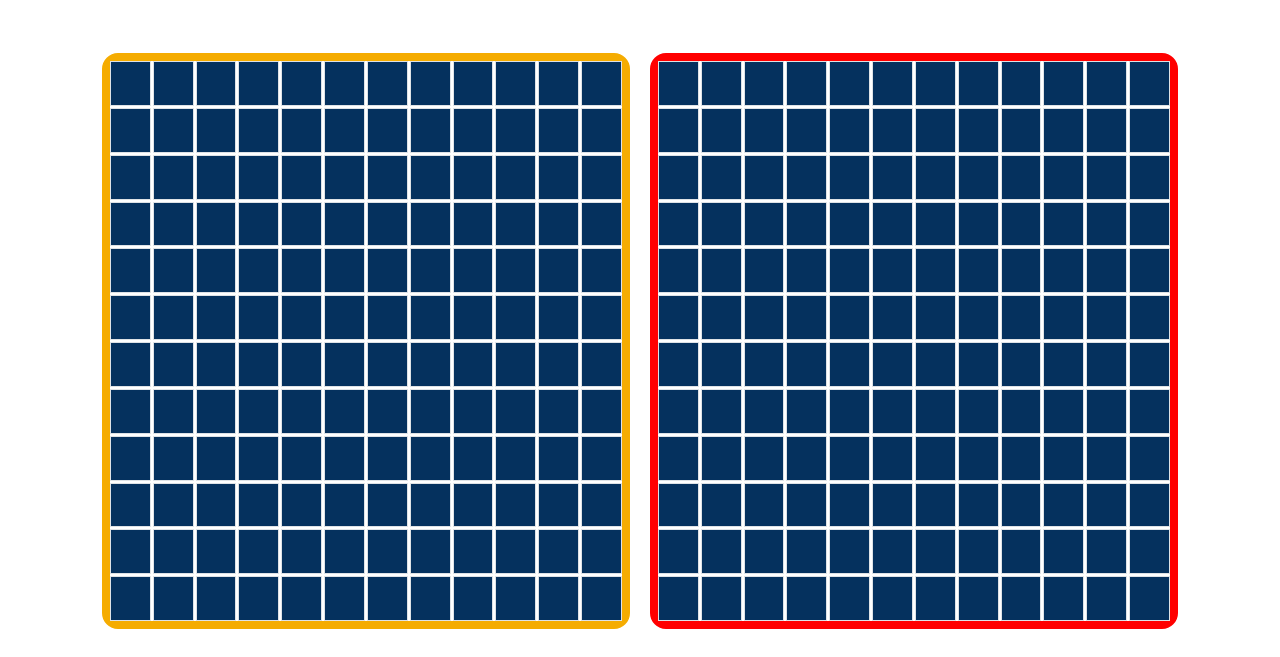
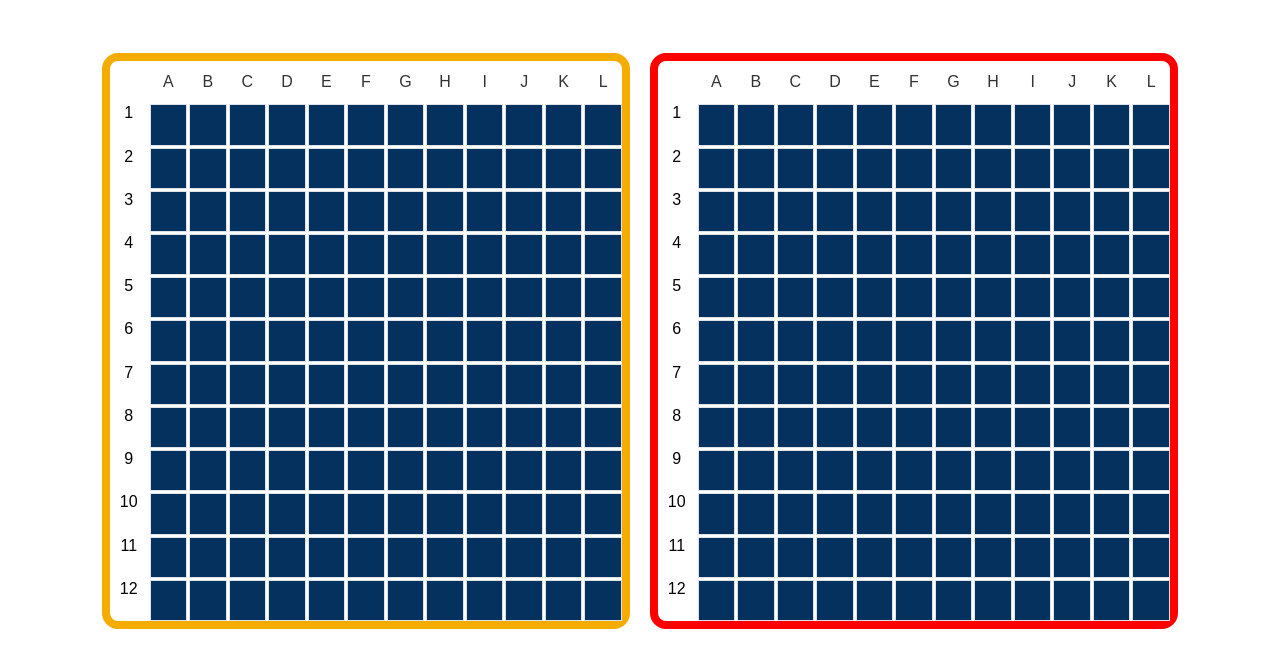
Before and after one commit to LebogangMasenya/battleship, a plain HTML site: page index.html in a window 1280 px wide. Shown: the part 492-1149 px from the top of the page. Drawn offline with Linux system fonts and the light colour scheme.

Commit message:
fix: sorted out axis placement affecting cell possition on first row & column

```diff
--- a/app.js
+++ b/app.js
@@ -1,33 +1,37 @@
 const boards = document.querySelectorAll('.board');
 
-// add cells and axis labels to both player and enemy boards
 boards.forEach(board => {
-    // add letters for y-axis
-    /*
+  // add letters for x-axis
   const letters = 'ABCDEFGHIJKL';
-  for (let i = 0; i < 12; i++) {
+  for (let letterIndex = 0; letterIndex < 12; letterIndex++) {
     const letterLabel = document.createElement('div');
     letterLabel.classList.add('letter-label');
-    letterLabel.style.gridRow = i + 2; // Offset by 1 for the number row
-    letterLabel.style.gridColumn = "1";
-    letterLabel.innerHTML = letters[i];
+    letterLabel.style.gridColumn = letterIndex + 2;
+    letterLabel.style.gridRow = "1";
+    letterLabel.innerText = letters[letterIndex];
     board.appendChild(letterLabel);
   }
 
 
-  // add numbers for x-axis
-  for (let i = 1; i <=12 ; i++) {
+  // add numbers for y-axis
+  for (let numberIndex = 1; numberIndex <=12 ; numberIndex++) {
     const numberLabel = document.createElement('div');
-    numberLabel.style.gridColumn = i + 1; // Offset by 1 for the letter column
-    numberLabel.style.gridRow = "1";
-    numberLabel.innerHTML = i;
+    numberLabel.style.gridRow = numberIndex + 1;
+    numberLabel.style.gridColumn = "1";
+    numberLabel.innerText = numberIndex;
     board.appendChild(numberLabel);
   }
-*/
+
   for (let index = 0; index < 144; index++) {
     const cell = document.createElement('div');
     cell.classList.add('board-cell');
+    const row = Math.floor(index / 12) + 2;
+    const col = (index % 12) + 2;
+
+    cell.style.gridRow = row;
+    cell.style.gridColumn = col;
     board.appendChild(cell);
+
   }
 
 });
--- a/style.css
+++ b/style.css
@@ -117,9 +117,9 @@ h2 {
   height: 50vh;
   margin: 20px auto;
   display: grid;
-  grid-template-columns: repeat(12, 1fr);
+  grid-template-columns:  repeat(13, 1fr);
   /* 1st row for numbers, then 12 equal board cells */
-  grid-template-rows: repeat(12, 1fr);
+  grid-template-rows: repeat(13, 1fr);
   gap: 2px;
   border: #e9ecef 2px solid;
   border-radius: 16px;
@@ -153,8 +153,8 @@ h2 {
     gap: 20px;
   }
   .board {
-    grid-template-columns: repeat(12, 1fr);
-    grid-template-rows: repeat(12, 1fr);
+    grid-template-columns: 1fr repeat(12, 1fr);
+    grid-template-rows: 1fr repeat(12, 1fr);
     width: 40vw;
     height: 70vh;
   }
@@ -183,7 +183,7 @@ h2 {
 }
 
 #enemy-board > .board-cell:hover {
-  background-color: #e2e6ea;
+  background-color: #5091d2;
   cursor: crosshair;
 }
 
```
